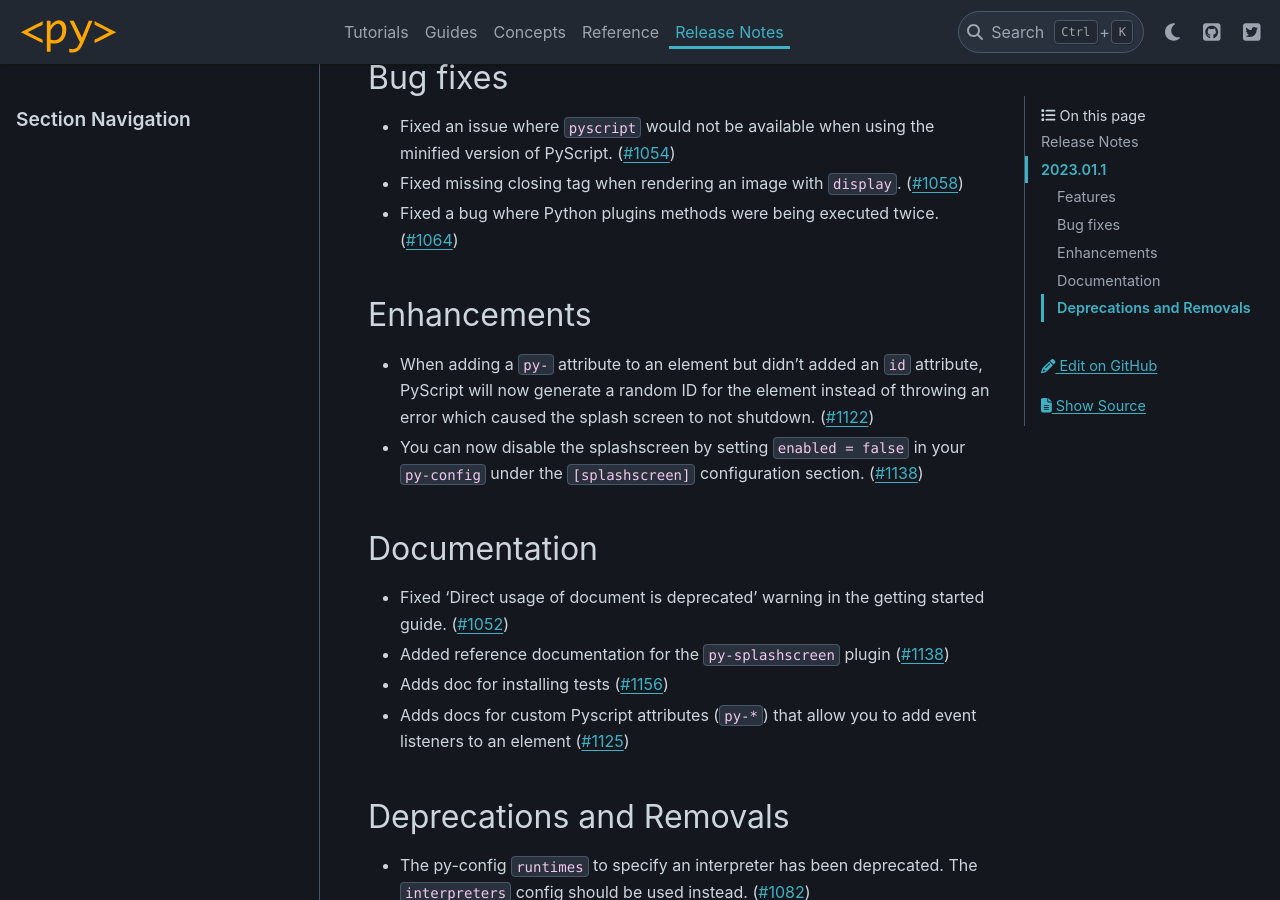
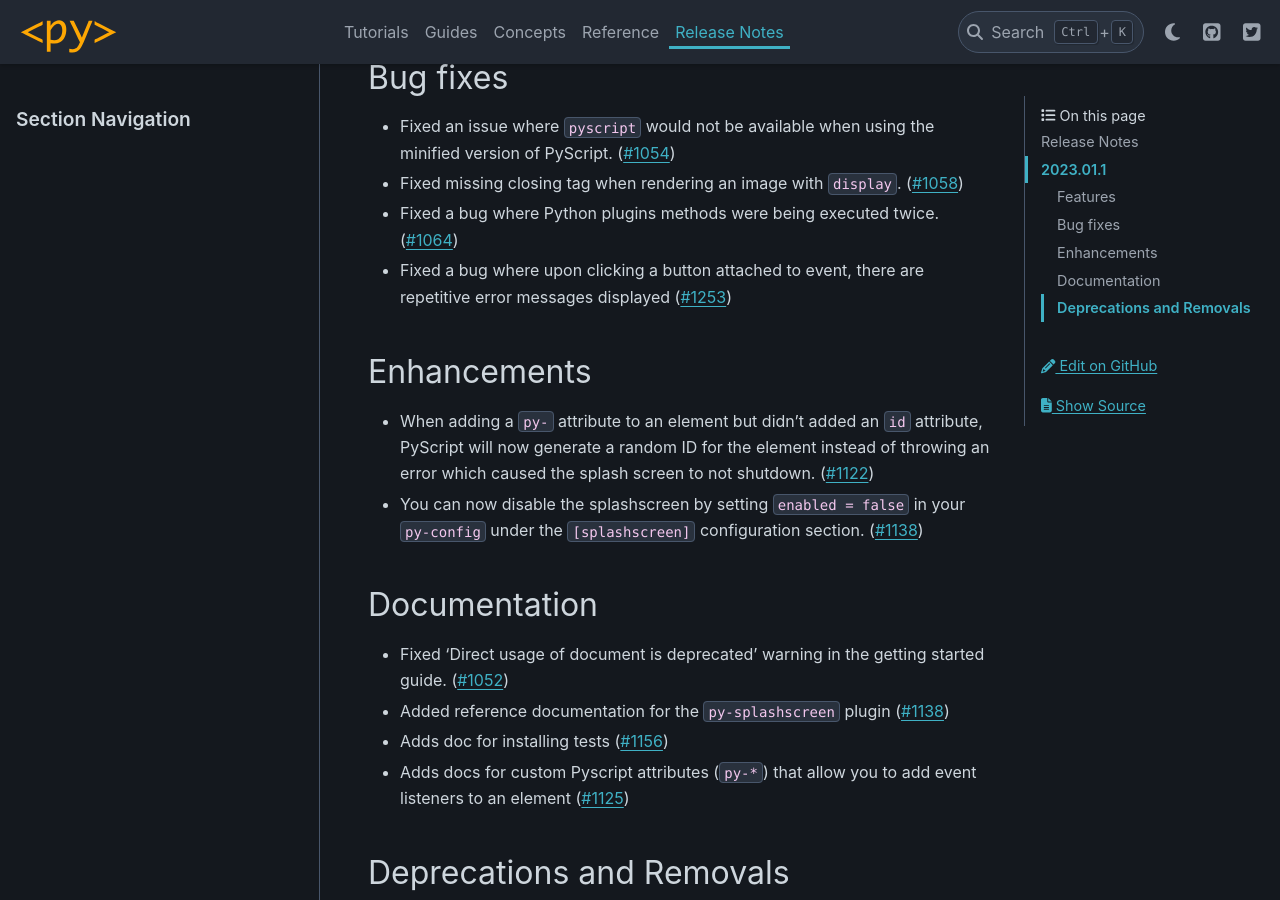
Before and after one commit to pyscript/pyscript, a Sphinx documentation site: the page built from docs/changelog.md, in a window 1280 px wide and 900 px high, scrolled down 447 px. Built offline with Sphinx 7.4.7 and the PyData theme 0.15.4, drawn with Linux system fonts in a browser that asks for light colours.

Commit message:
Changed changelog.md

```diff
--- a/docs/changelog.md
+++ b/docs/changelog.md
@@ -15,6 +15,7 @@ Bug fixes
 - Fixed an issue where `pyscript` would not be available when using the minified version of PyScript. ([#1054](https://github.com/pyscript/pyscript/pull/1054))
 - Fixed missing closing tag when rendering an image with `display`. ([#1058](https://github.com/pyscript/pyscript/pull/1058))
 - Fixed a bug where Python plugins methods were being executed twice. ([#1064](https://github.com/pyscript/pyscript/pull/1064))
+- Fixed a bug where upon clicking a button attached to event, there are repetitive error messages displayed ([#1253](https://github.com/pyscript/pyscript/issues/1253))
 
 Enhancements
 ------------
```
